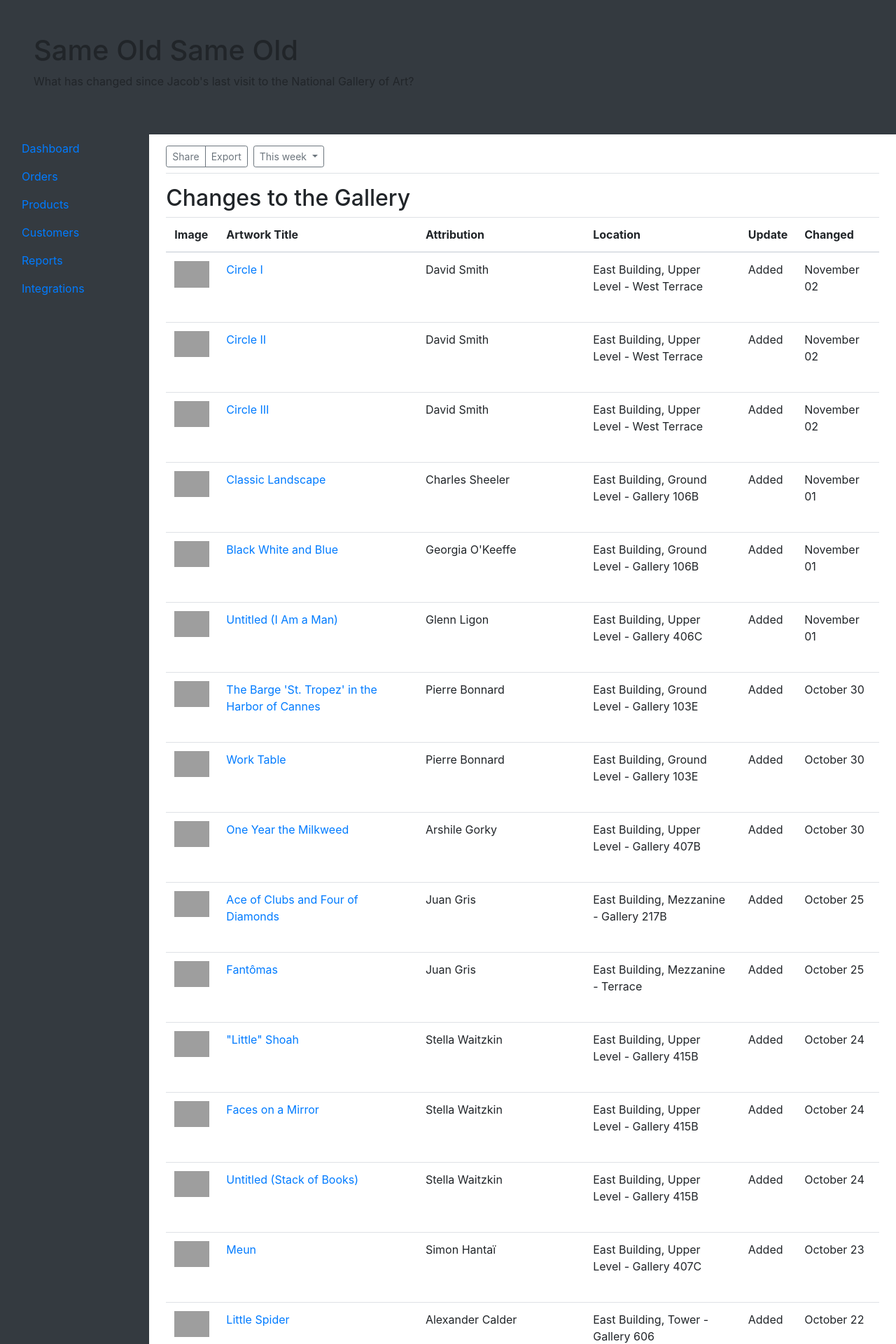
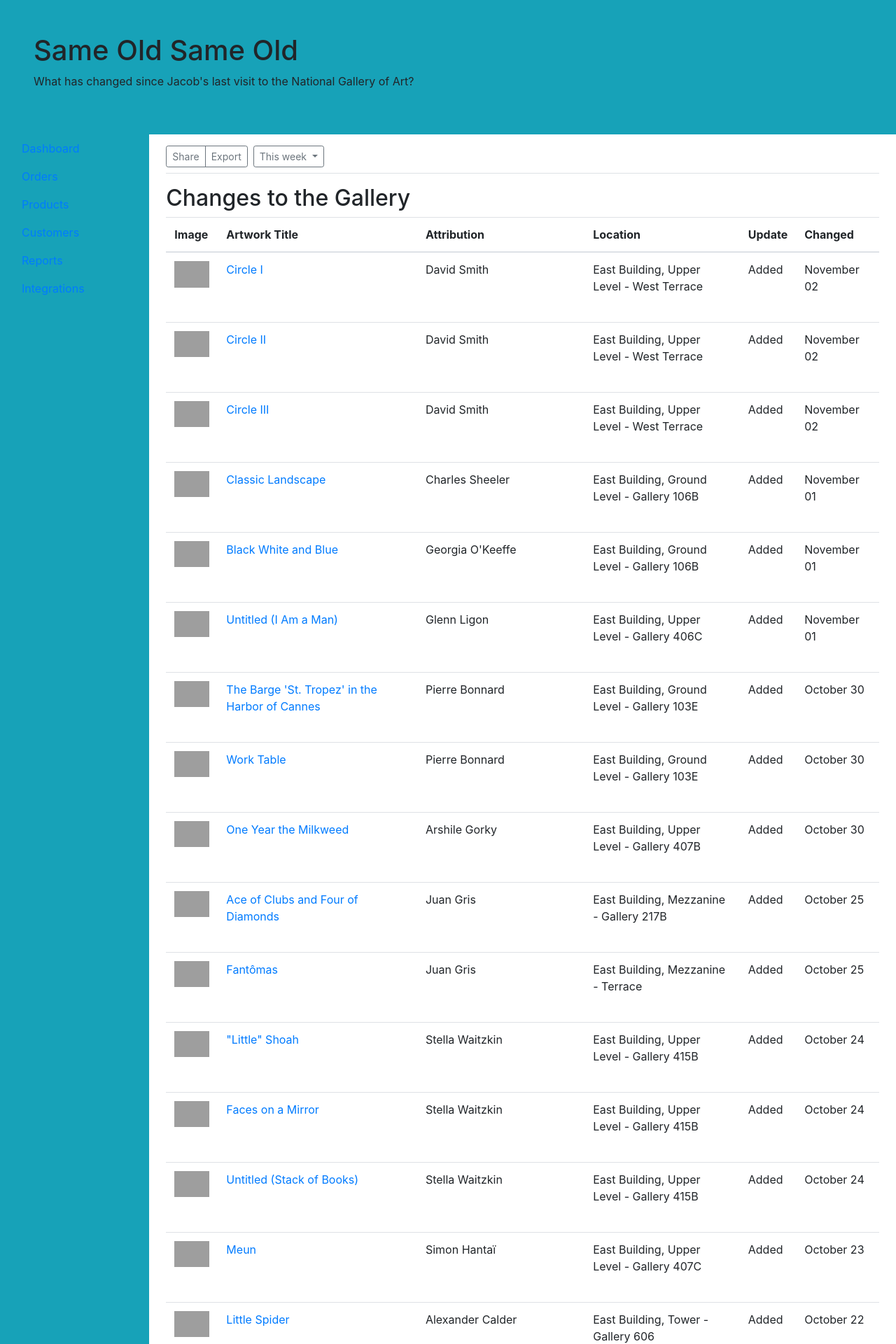
Before and after one commit to jacobmgreer/Same-Old-Same-Old, a Jekyll site: the page built from galleries/east/index.md, in a window 1280 px wide. Shown: the top 1920 px of the page at 70% size. Built offline with Jekyll 4.4.1, drawn with Linux system fonts in a browser that asks for light colours; our own code applies the rules of GitHub Pages for plain Markdown files; grey boxes are pictures that could not be loaded.

Commit message:
Update default.html

```diff
--- a/_layouts/default.html
+++ b/_layouts/default.html
@@ -6,7 +6,7 @@
   </head>
 
   <body>
-    <header class="d-flex flex-column flex-md-row align-items-md-center p-5 bg-dark">
+    <header class="d-flex flex-column flex-md-row align-items-md-center p-5 bg-info">
       <div class="site-info">
         <h1 class="site-name">{{ site.name }}</h1>
         <p class="site-description">{{ site.description }}</p>
@@ -16,7 +16,7 @@
 
 <div class="container-fluid">
   <div class="row">
-    <nav class="col-md-2 d-none d-md-block bg-dark sidebar">
+    <nav class="col-md-2 d-none d-md-block bg-info sidebar">
       <div class="sidebar-sticky">
         <ul class="nav flex-column">
           <li class="nav-item">
```
